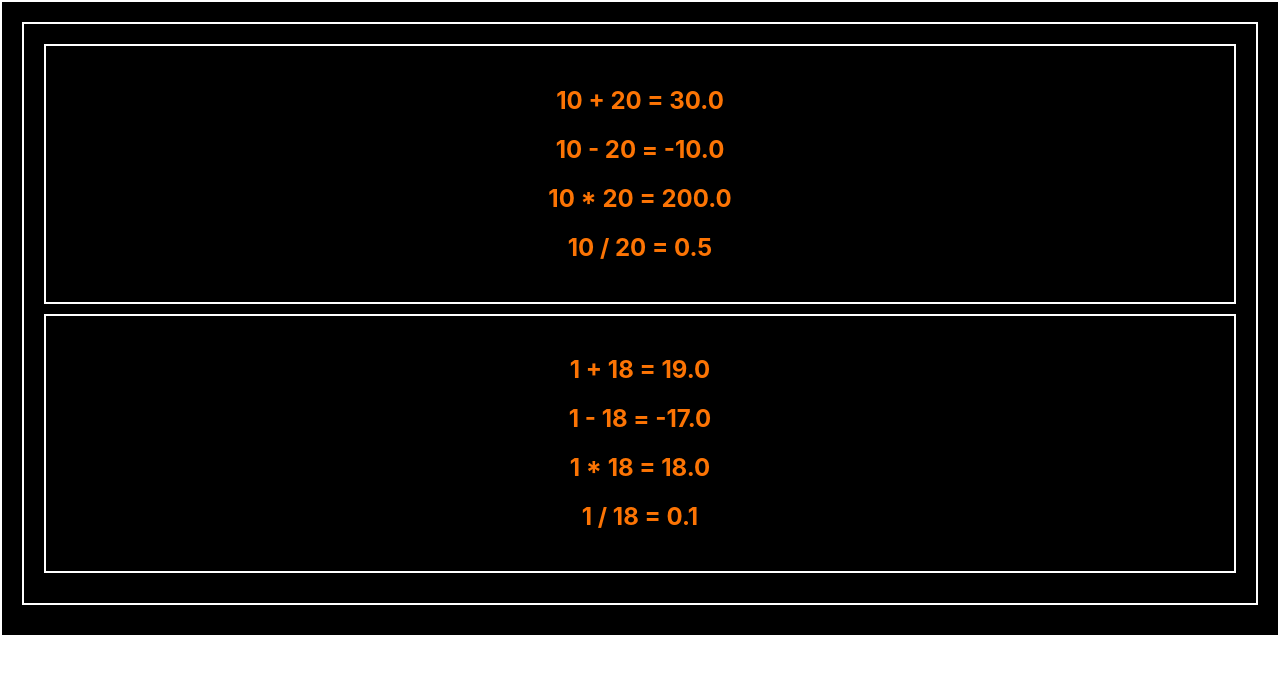
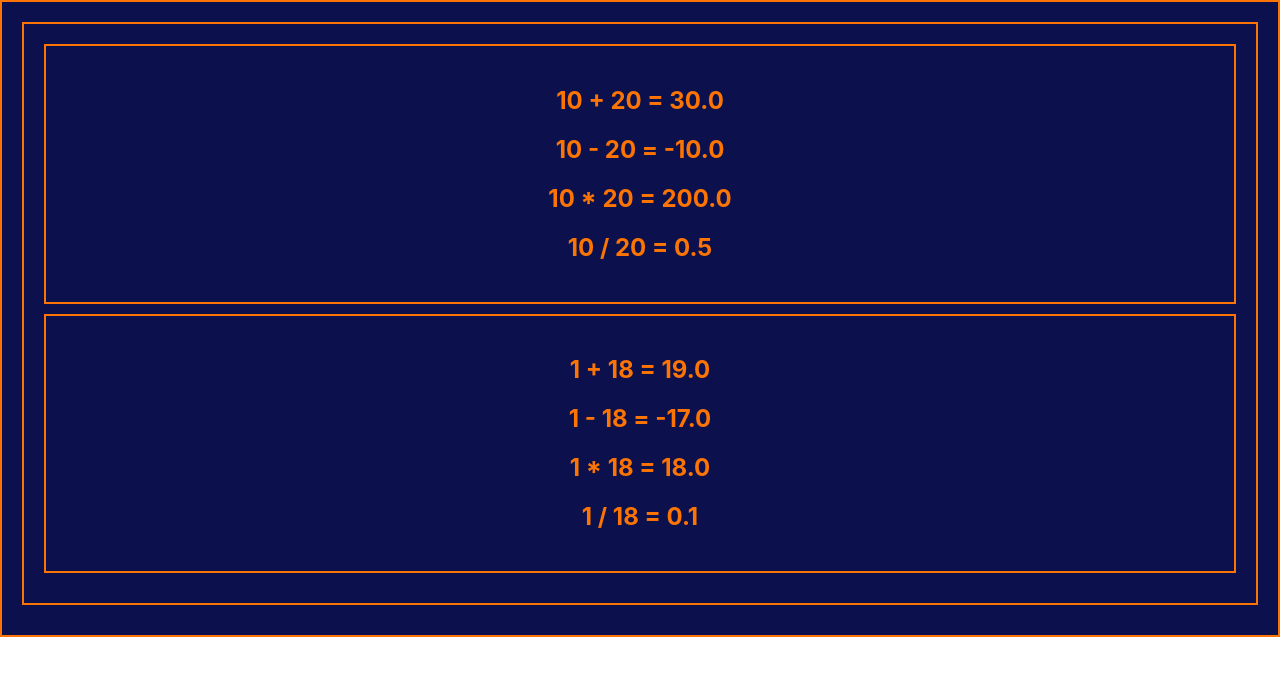
Before and after one commit to annamccreery/math-app, a React (Create React App) app: page / in a window 1280 px wide. Shown: the top 676 px of the page. Built offline with nearby package versions, Linux system fonts and the light colour scheme.

Commit message:
More css playing

```diff
--- a/src/App.css
+++ b/src/App.css
@@ -1,7 +1,7 @@
 div {
   color: #fc7404;
-  background-color: black;
-  border: 2px solid white;
+  background-color: rgb(12, 17, 77);
+  border: 2px solid #fc7404;
   padding: 20px;
   margin-bottom: 10px;
   text-align: center;
```
